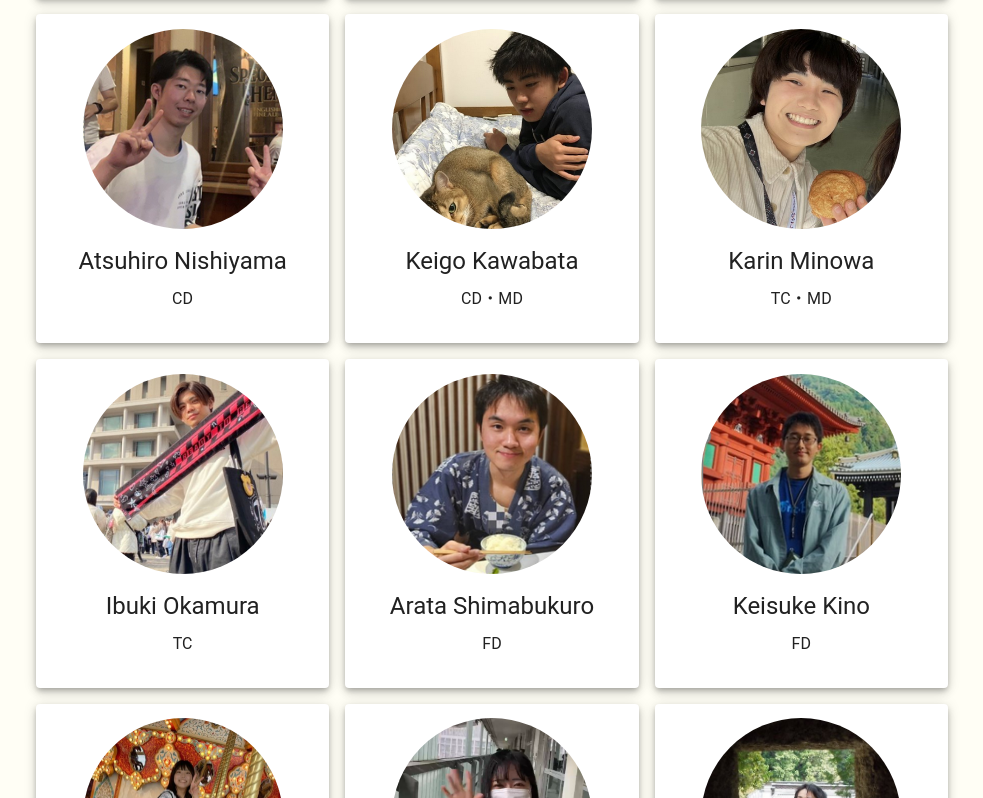
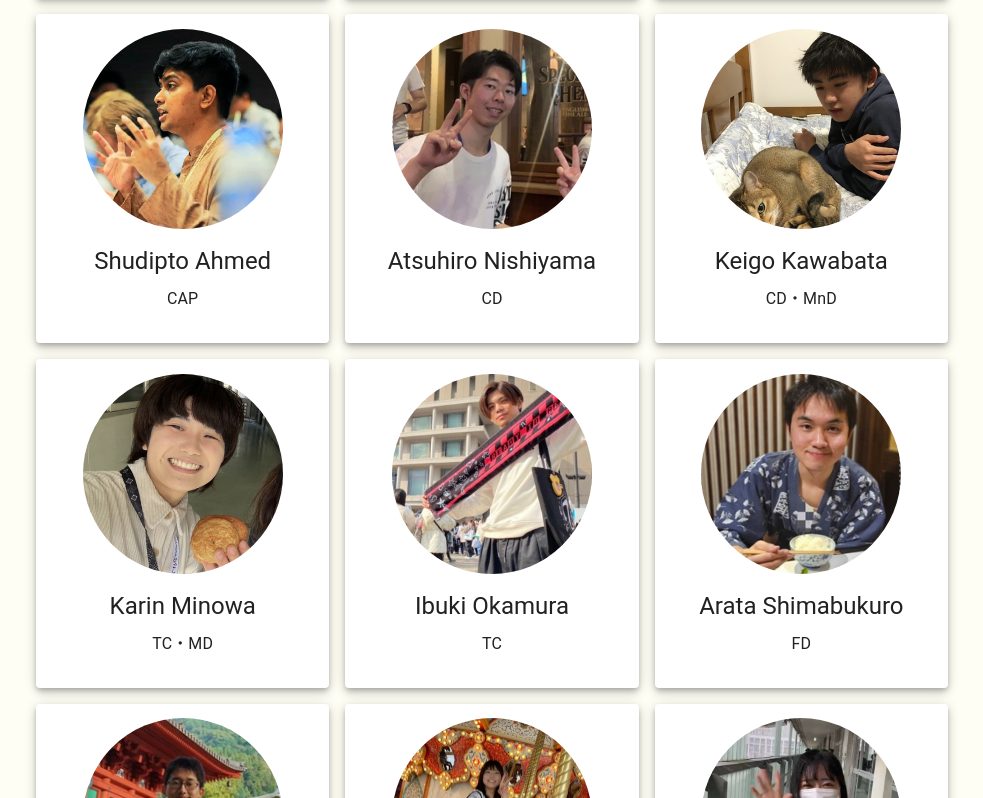
Before and after one commit to yupon-pro/qdo-site, a Next.js app: page /staff in a window 1280 px wide. Shown: the part 963-1761 px from the top of the page, without its empty margins (148-1131 px from the left). Built offline with nearby package versions, Linux system fonts and the light colour scheme.

Commit message:
update the member of the committee

```diff
--- a/src/app/staff/page.tsx
+++ b/src/app/staff/page.tsx
@@ -17,8 +17,9 @@ const staff = [
   { name: "Minami Matsushima", role: "CAP" },
   { name: "Kotaro Yoshida", role: "CAP" },
   { name: "Luigi Alcaneses", role: "CAP" },
+  {name: "Shudipto Ahmed", role: "CAP" },
   { name: "Atsuhiro Nishiyama", role: "CD" },
-  { name: "Keigo Kawabata", role: "CD・MD" },
+  { name: "Keigo Kawabata", role: "CD・MnD" },
   { name: "Karin Minowa", role: "TC・MD" },
   { name: "Ibuki Okamura", role: "TC" },
   { name: "Arata Shimabukuro", role: "FD" },
```
Also changed, not shown: public/staff/Shudipto.png (added).
